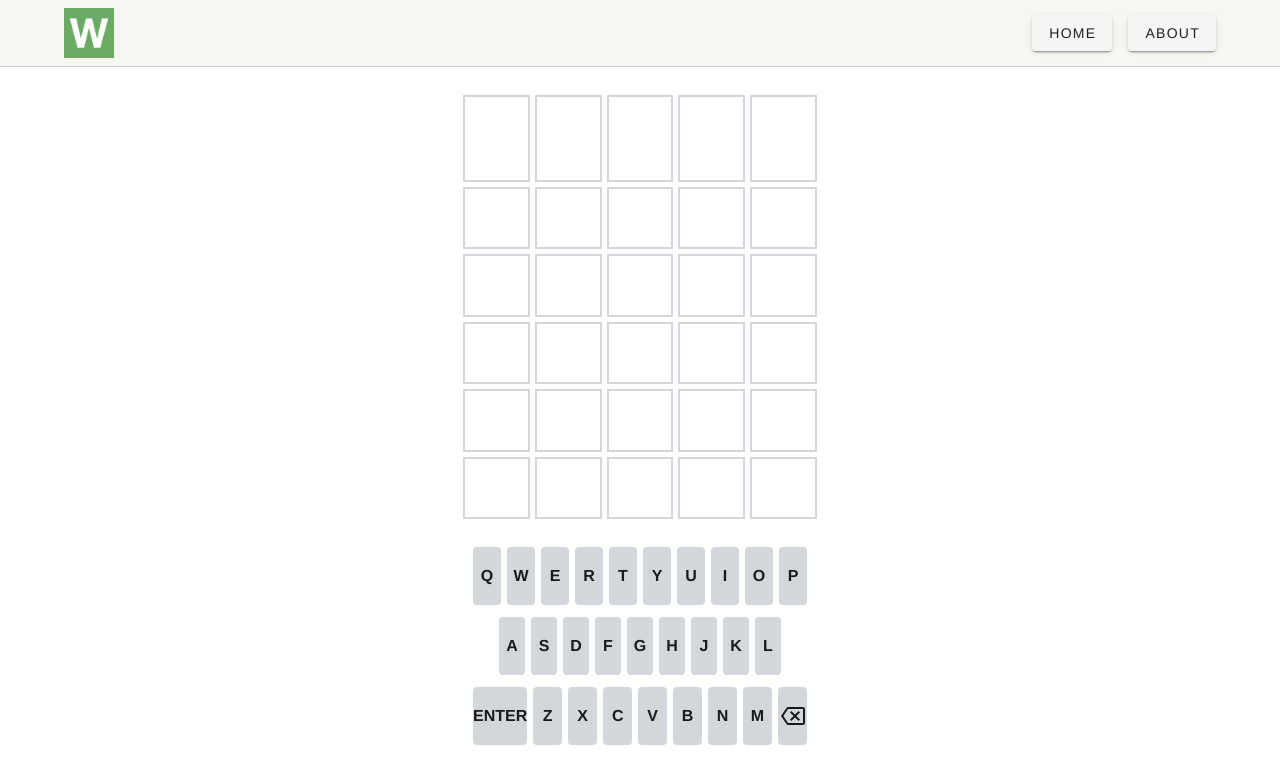
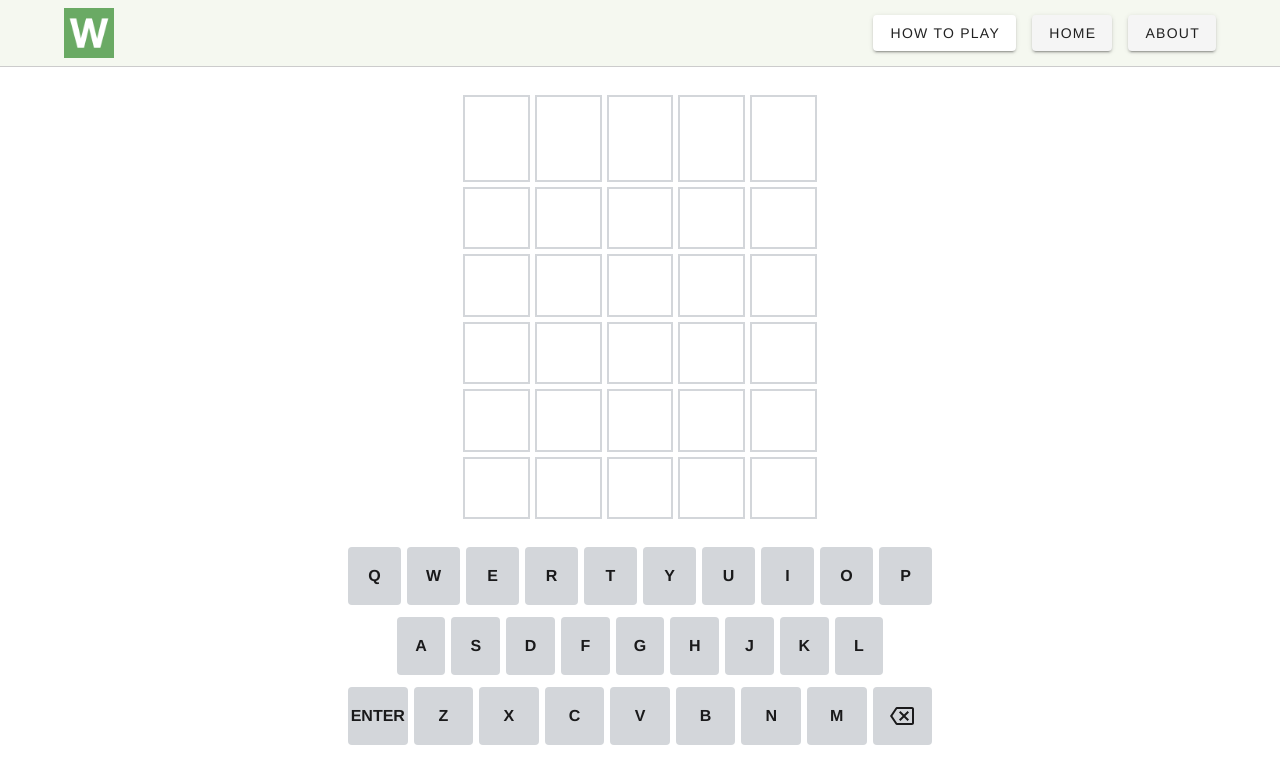
Before and after one commit to GunGriM2/WordleSSE, a Vue app in the folder wordle-vue/: page / in a window 1280 px wide. Shown: the top 784 px of the page. Built offline with nearby package versions, Linux system fonts and the light colour scheme.

Commit message:
added dialog for how to play

```diff
--- a/wordle-vue/src/components/Header.vue
+++ b/wordle-vue/src/components/Header.vue
@@ -6,25 +6,63 @@
       </div>
       <ul class="navigation">
         <li>
+          <v-dialog
+              transition="dialog-bottom-transition"
+              max-width="600"
+          >
+            <template v-slot:activator="{ on, attrs }">
+              <v-btn
+                  color="white"
+                  v-bind="attrs"
+                  v-on="on"
+              >How to play</v-btn>
+            </template>
+            <template v-slot:default="dialog">
+              <v-card>
+                <v-toolbar
+                    color="black"
+                    dark
+                >HOW TO PLAY</v-toolbar>
+                <v-card-text>
+                  <div>
+                    <p>Guess the WORDLE in six tries.</p>
+                    <p>Each guess must be a valid five-letter word. Hit the enter button to submit.</p>
+                    <p>After each guess, the color of the tiles will change to show how close your guess was to the word.</p>
+                    <br>
+                    Examples
+                  </div>
+                </v-card-text>
+                <v-card-actions class="justify-end">
+                  <v-btn
+                      text
+                      @click="dialog.value = false; overlay = false"
+                  >Close</v-btn>
+                </v-card-actions>
+              </v-card>
+            </template>
+          </v-dialog>
+        </li>
+        <li>
           <router-link to="/"><v-btn type="primary">Home</v-btn></router-link>
         </li>
         <li>
           <router-link to="/about"><v-btn type="primary">About</v-btn></router-link>
         </li>
       </ul>
+    </nav>
 
-    </nav>
 <!--    <it-divider style="margin: 0px"/>-->
   </header>
 
 </template>
 
-<script>
+<script lang="ts">
 import { Component, Vue } from 'vue-property-decorator';
 
 @Component
 export default class Header extends Vue {
-
+  overlay: boolean = false;
+  zIndex: number = 0;
 };
 
 </script>
--- a/wordle-vue/src/components/Timer.vue
+++ b/wordle-vue/src/components/Timer.vue
@@ -1,9 +1,7 @@
 <template>
   <div>
     <div class="time--box">
-      <v-sheet elevation="4" >{{ this.hours }}</v-sheet>
-      <v-sheet elevation="4" >{{ this.minutes }}</v-sheet>
-      <v-sheet elevation="4" >{{ this.seconds }}</v-sheet>
+      <v-sheet elevation="4" >{{ ("0" + this.hours).slice(-2) }}:{{ ("0" + this.minutes).slice(-2) }}:{{ ("0" + this.seconds).slice(-2) }}</v-sheet>
     </div>
   </div>
 
@@ -46,7 +44,7 @@ export default class Timer extends Vue {
 
   .v-sheet {
     margin: 0 5px;
-    width: 60px;
+    width: 150px;
     height: 60px;
     line-height: 100px;
     border-radius: 10px;
--- a/wordle-vue/src/views/Game/Game.vue
+++ b/wordle-vue/src/views/Game/Game.vue
@@ -1,4 +1,5 @@
 <template>
+  <div>
     <div class="game">
       <Transition>
         <div class="message" v-if="message">
@@ -34,7 +35,9 @@
           </div>
         </div>
       </div>
-    <Keyboard @key="onKey" :letterStates="letterStates" :key="keyComponent"/>
+      <Keyboard class="game" @key="onKey" :letterStates="letterStates" :key="keyComponent"/>
+    </div>
+
   </div>
 </template>
 
@@ -228,7 +231,7 @@ export default class Game extends Vue {
 <style scoped>
 
 .game {
-  max-width: 500px;
+  max-width: 600px;
   margin: 0 auto;
 }
 
```
Lines whose indentation alone changed are shown as unchanged.
